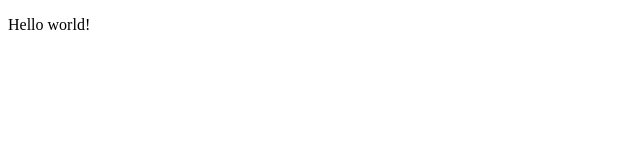
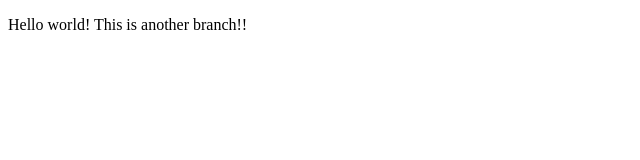
Before and after one commit to kelvinburke/kelvinburke.github.io, a plain HTML site: page index.html in a window 1280 px wide. Shown: the whole page, without its empty margins (0-640 px from the left). Drawn offline with Linux system fonts and the light colour scheme.

Commit message:
another one

```diff
--- a/index.html
+++ b/index.html
@@ -7,6 +7,6 @@
         </title>
     </head>
     <body>
-        <p>Hello world!</p>
+        <p>Hello world! This is another branch!!</p>
     </body>
 </html>
```
